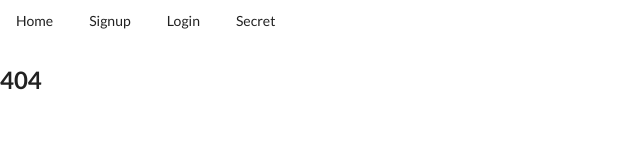
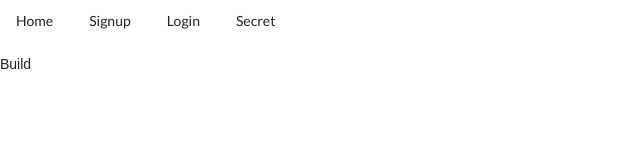
Before and after one commit to cameron-chromiak/Room-E, a React (Create React App) app in the folder client/: page /house/build/1 in a window 1280 px wide. Before the commit this address had no page. Shown: the top 160 px of the page, without its empty margins (0-640 px from the left). Built offline with nearby package versions, Linux system fonts and the light colour scheme; no server answers.

Commit message:
-captures id in params -->does not send to back end tho

```diff
--- a/client/src/components/Nav.js
+++ b/client/src/components/Nav.js
@@ -5,6 +5,7 @@ import Secret from './pages/Secret';
 import Login from './pages/Login';
 import Signup from './pages/Signup';
 import api from '../api';
+import BuildTool from './pages/BuildTool'
 import { Route, Link, NavLink, Switch } from 'react-router-dom';
 import './NavStyle.css'
 
@@ -45,6 +46,7 @@ render(){
         />
       <Route path="/signup" component={Signup} />
       <Route path="/secret" component={Secret} />
+      <Route path="/house/build/:id" component={BuildTool} />
       <Route render={() => <h2>404</h2>} />
     </Switch>
     </div>
--- /dev/null
+++ b/client/src/components/pages/BuildTool.js
@@ -0,0 +1,29 @@
+import React, {Component} from 'react'
+import Axios from 'axios'
+// import API_BASE_URL from '../configs'
+
+
+class BuildTool extends Component{
+
+
+  state={
+    // location: location
+  }
+
+  componentDidMount(){
+    console.log(this.props.match.params.id);
+    Axios.get(`http//localhost:5000/api/house/details/${this.props.match.params.id}`).then(
+      res =>{
+        console.log(res);
+      }
+    )
+  }
+
+  render(){
+    return(
+      <div>Build</div>
+    )
+  }
+}
+
+export default BuildTool
--- a/client/src/components/pages/Dashboard.jsx
+++ b/client/src/components/pages/Dashboard.jsx
@@ -16,7 +16,6 @@ export default class Dashoard extends Component {
     console.log(api.isLoggedIn())
     Axios.get('http://localhost:5000/api/dashboard', {withCredentials: true})
       .then(res=>{
-
       })
   }
 
@@ -32,7 +31,8 @@ export default class Dashoard extends Component {
       Axios.post('http://localhost:5000/api/house', data)
         .then(res =>{
           console.log(res)
-          this.setState({ fireRedirect: true })
+          this.props.history.push(`house/build/${res.data.house._id}`)
+          //this.setState({ fireRedirect: true })
         })
     }
   }
```
